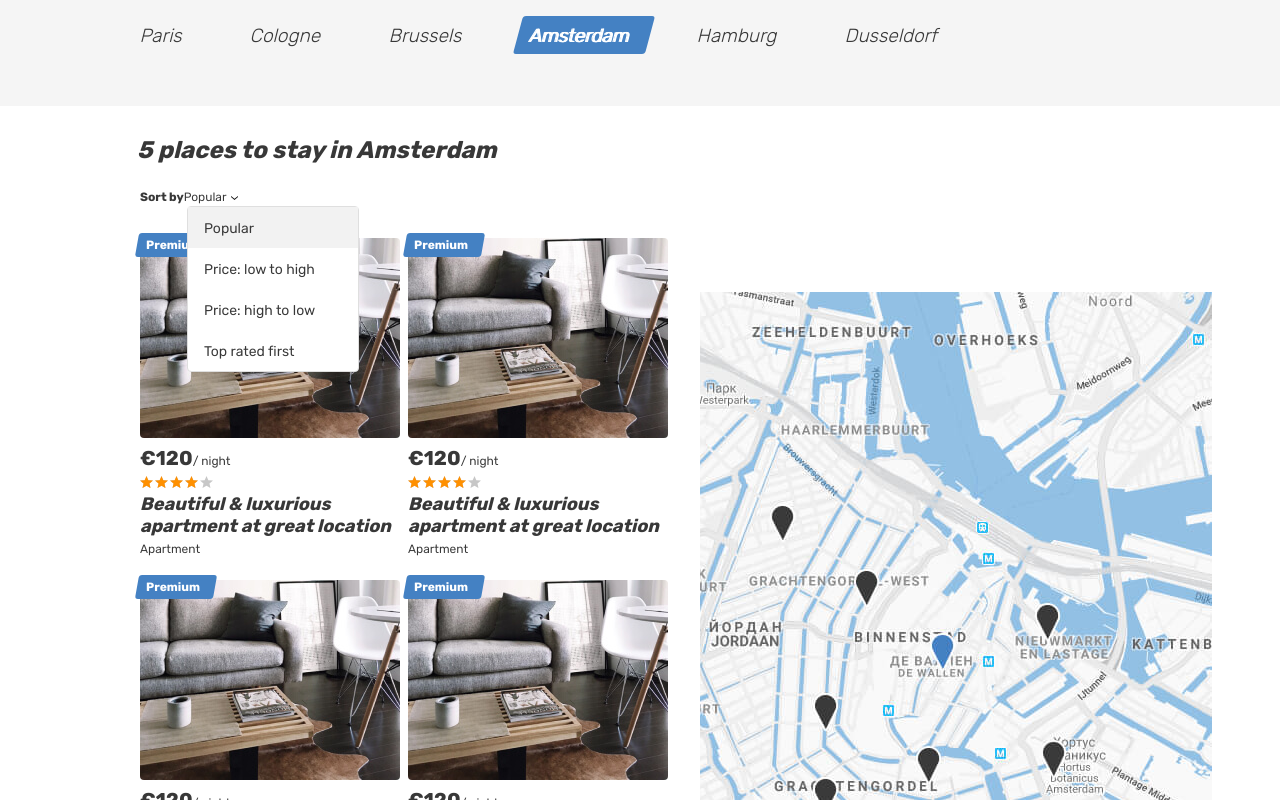
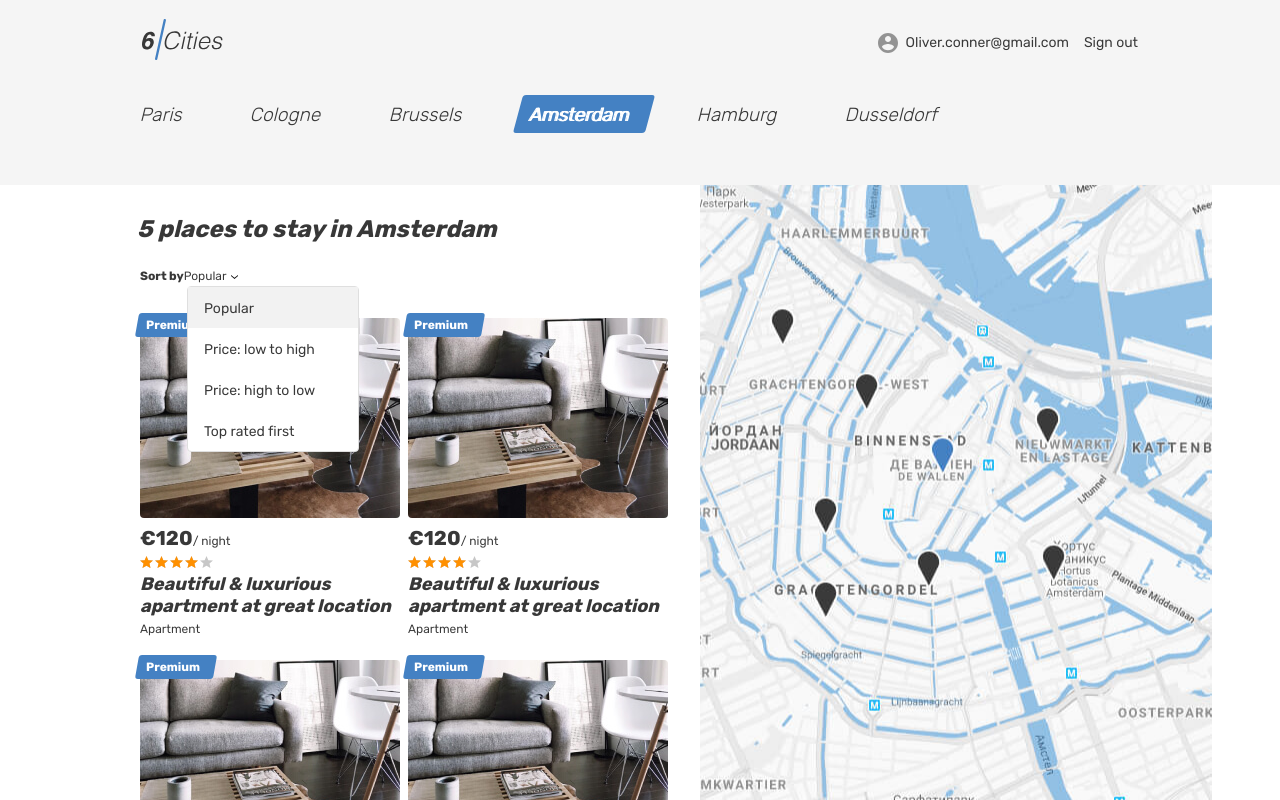
Before and after one commit to htmlacademy-react/90698-six-cities-simple-12, a React (Create React App) app in the folder project/: page / in a window 1280 px wide. Shown: the top 800 px of the page. Built offline with nearby package versions, Linux system fonts and the light colour scheme.

Commit message:
Обновим ссылку для логотипа

```diff
--- a/project/src/pages/login/login.tsx
+++ b/project/src/pages/login/login.tsx
@@ -1,6 +1,19 @@
-
+import Logo from '../../components/logo/logo';
 function LoginScreen(): JSX.Element {
   return (
+    <div className="page page--gray page--login">
+      <div style={{display: 'none'}}>
+        <svg xmlns="http://www.w3.org/2000/svg"><symbol id="icon-arrow-select" viewBox="0 0 7 4"><path fillRule="evenodd" clipRule="evenodd" d="M0 0l3.5 2.813L7 0v1.084L3.5 4 0 1.084V0z"></path></symbol><symbol id="icon-bookmark" viewBox="0 0 17 18"><path d="M3.993 2.185l.017-.092V2c0-.554.449-1 .99-1h10c.522 0 .957.41.997.923l-2.736 14.59-4.814-2.407-.39-.195-.408.153L1.31 16.44 3.993 2.185z"></path></symbol><symbol id="icon-star" viewBox="0 0 13 12"><path fillRule="evenodd" clipRule="evenodd" d="M6.5 9.644L10.517 12 9.451 7.56 13 4.573l-4.674-.386L6.5 0 4.673 4.187 0 4.573 3.549 7.56 2.483 12 6.5 9.644z"></path></symbol></svg>
+      </div>
+      <header className="header">
+        <div className="container">
+          <div className="header__wrapper">
+            <div className="header__left">
+              <Logo />
+            </div>
+          </div>
+        </div>
+      </header>
       <main className="page__main page__main--login">
         <div className="page__login-container container">
           <section className="login">
@@ -26,6 +39,7 @@
           </section>
         </div>
       </main>
+    </div>
   );
 }
 
--- a/project/src/pages/main/main.tsx
+++ b/project/src/pages/main/main.tsx
@@ -1,4 +1,5 @@
 import CardScreen from '../../components/card/card';
+import Logo from '../../components/logo/logo';
 
 type mainScreenProps = {
   offersCount: number;
@@ -6,6 +7,35 @@
 
 function MainScreen({offersCount}: mainScreenProps): JSX.Element {
   return (
+    <body className="page page--gray page--main">
+      <div style={{display: 'none'}}>
+        <svg xmlns="http://www.w3.org/2000/svg"><symbol id="icon-arrow-select" viewBox="0 0 7 4"><path fillRule="evenodd" clipRule="evenodd" d="M0 0l3.5 2.813L7 0v1.084L3.5 4 0 1.084V0z"></path></symbol><symbol id="icon-bookmark" viewBox="0 0 17 18"><path d="M3.993 2.185l.017-.092V2c0-.554.449-1 .99-1h10c.522 0 .957.41.997.923l-2.736 14.59-4.814-2.407-.39-.195-.408.153L1.31 16.44 3.993 2.185z"></path></symbol><symbol id="icon-star" viewBox="0 0 13 12"><path fillRule="evenodd" clipRule="evenodd" d="M6.5 9.644L10.517 12 9.451 7.56 13 4.573l-4.674-.386L6.5 0 4.673 4.187 0 4.573 3.549 7.56 2.483 12 6.5 9.644z"></path></symbol></svg>
+      </div>
+
+      <header className="header">
+        <div className="container">
+          <div className="header__wrapper">
+            <div className="header__left">
+              <Logo />
+            </div>
+            <nav className="header__nav">
+              <ul className="header__nav-list">
+                <li className="header__nav-item user">
+                  <div className="header__nav-profile">
+                    <div className="header__avatar-wrapper user__avatar-wrapper"></div>
+                    <span className="header__user-name user__name">Oliver.conner@gmail.com</span>
+                  </div>
+                </li>
+                <li className="header__nav-item">
+                  <a className="header__nav-link" href="#/">
+                    <span className="header__signout">Sign out</span>
+                  </a>
+                </li>
+              </ul>
+            </nav>
+          </div>
+        </div>
+      </header>
       <main className="page__main page__main--index">
         <h1 className="visually-hidden">Cities</h1>
         <div className="tabs">
@@ -78,6 +108,7 @@
           </div>
         </div>
       </main>
+    </body>
   );
 }
 
--- a/project/src/pages/property/property.tsx
+++ b/project/src/pages/property/property.tsx
@@ -1,5 +1,36 @@
+import Logo from '../../components/logo/logo';
+
 function PropertyScreen(): JSX.Element {
   return (
+    <div className="page">
+      <div style={{display: 'none'}}>
+        <svg xmlns="http://www.w3.org/2000/svg"><symbol id="icon-arrow-select" viewBox="0 0 7 4"><path fillRule="evenodd" clipRule="evenodd" d="M0 0l3.5 2.813L7 0v1.084L3.5 4 0 1.084V0z"></path></symbol><symbol id="icon-bookmark" viewBox="0 0 17 18"><path d="M3.993 2.185l.017-.092V2c0-.554.449-1 .99-1h10c.522 0 .957.41.997.923l-2.736 14.59-4.814-2.407-.39-.195-.408.153L1.31 16.44 3.993 2.185z"></path></symbol><symbol id="icon-star" viewBox="0 0 13 12"><path fillRule="evenodd" clipRule="evenodd" d="M6.5 9.644L10.517 12 9.451 7.56 13 4.573l-4.674-.386L6.5 0 4.673 4.187 0 4.573 3.549 7.56 2.483 12 6.5 9.644z"></path></symbol></svg>
+      </div>
+
+      <header className="header">
+        <div className="container">
+          <div className="header__wrapper">
+            <div className="header__left">
+              <Logo />
+            </div>
+            <nav className="header__nav">
+              <ul className="header__nav-list">
+                <li className="header__nav-item user">
+                  <div className="header__nav-profile">
+                    <div className="header__avatar-wrapper user__avatar-wrapper"></div>
+                    <span className="header__user-name user__name">Oliver.conner@gmail.com</span>
+                  </div>
+                </li>
+                <li className="header__nav-item">
+                  <a className="header__nav-link" href="#/">
+                    <span className="header__signout">Sign out</span>
+                  </a>
+                </li>
+              </ul>
+            </nav>
+          </div>
+        </div>
+      </header>
       <main className="page__main page__main--property">
         <section className="property">
           <div className="property__gallery-container container">
@@ -278,6 +309,7 @@
           </section>
         </div>
       </main>
+    </div>
   );
 }
 
```
Lines whose indentation alone changed are shown as unchanged.
